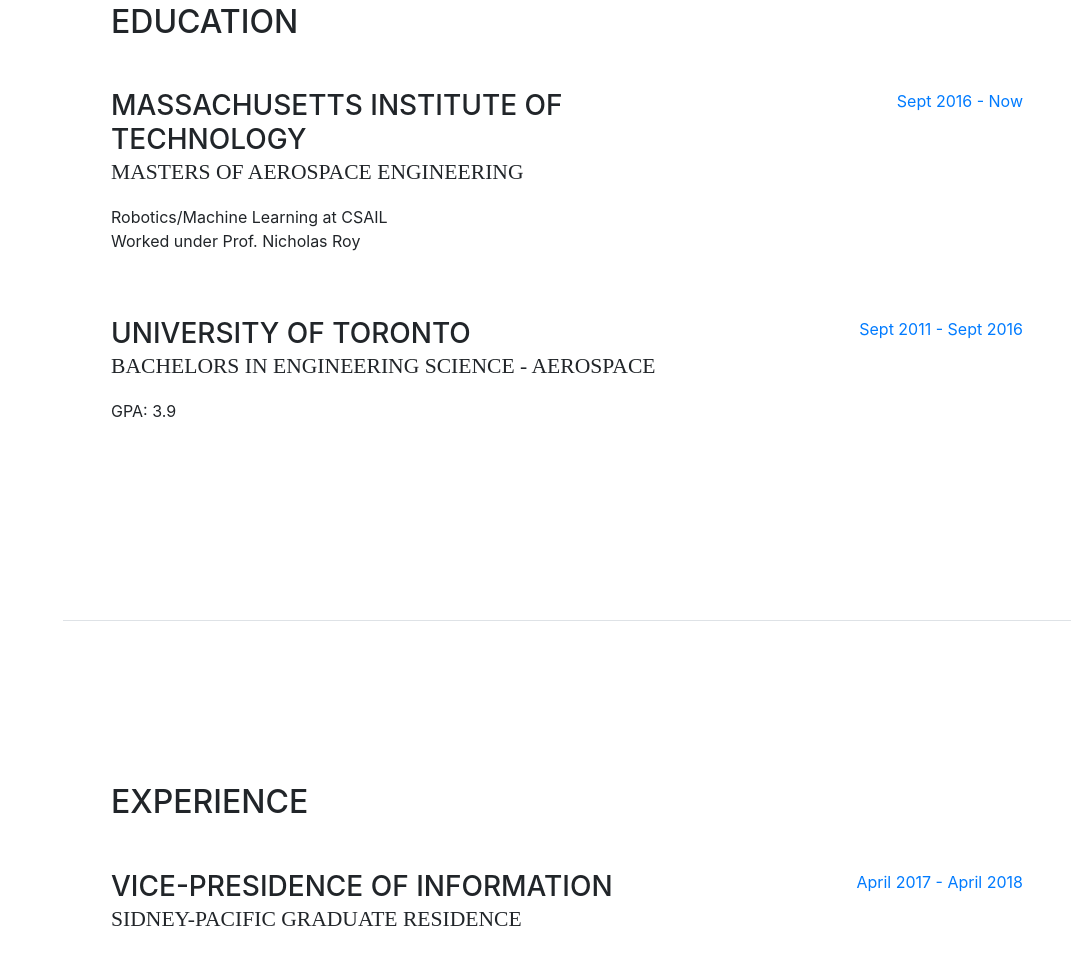
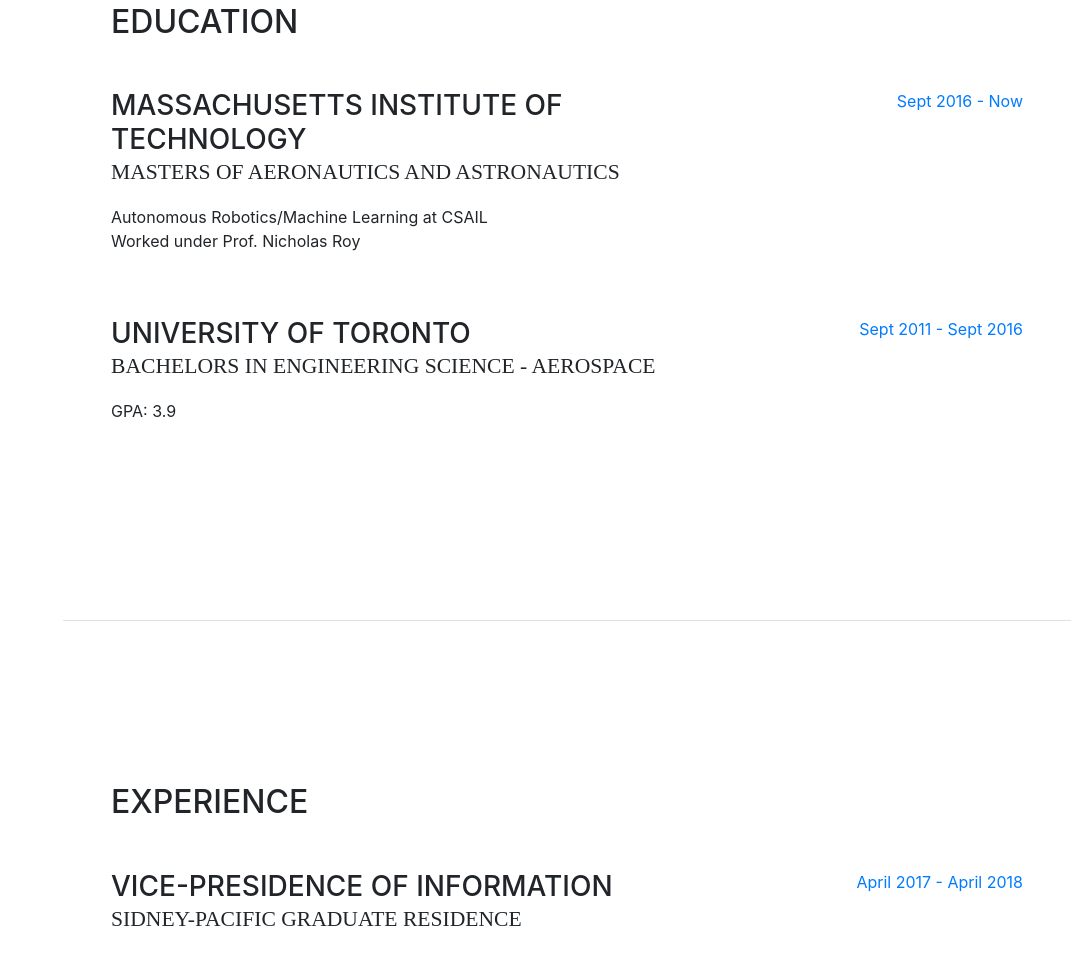
Before and after one commit to guanchar/guanchar.github.io, a website with bundled scripts: page index.html in a window 1280 px wide. Shown: the part 2606-3562 px from the top of the page, without its empty margins (209-1280 px from the left). Built offline with nearby package versions, Linux system fonts and the light colour scheme; a web font is replaced by a local one.

Commit message:
change masters title

```diff
--- a/index.html
+++ b/index.html
@@ -188,8 +188,8 @@
           <div class="resume-item d-flex flex-column flex-md-row mb-5">
             <div class="resume-content mr-auto">
               <h3 class="mb-0">Massachusetts Institute of Technology</h3>
-              <div class="subheading mb-3">Masters of Aerospace Engineering</div>
-              <div>Robotics/Machine Learning at CSAIL</div>
+              <div class="subheading mb-3">Masters of Aeronautics and Astronautics</div>
+              <div>Autonomous Robotics/Machine Learning at CSAIL</div>
               <p>Worked under Prof. Nicholas Roy</p>
             </div>
             <div class="resume-date text-md-right">
```
